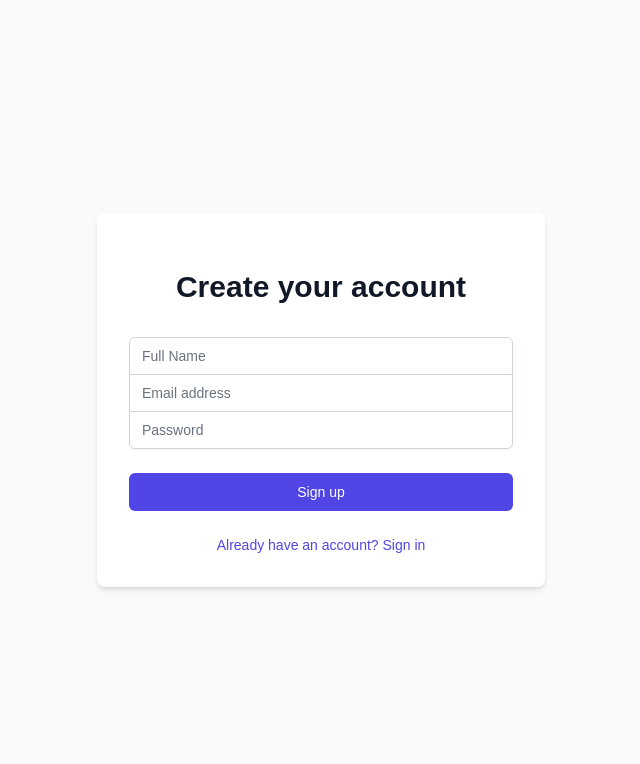
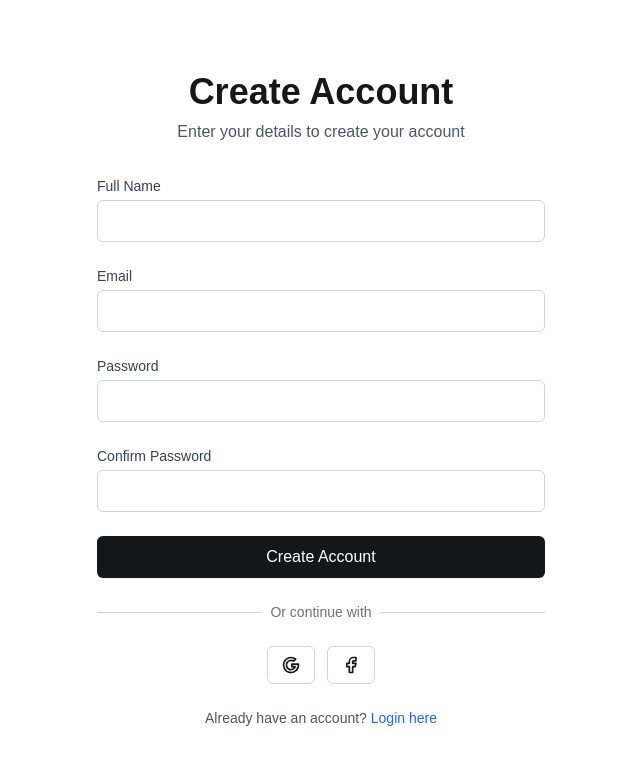
Before and after one commit to irwanphan/chronospace, a Next.js app: page /register in a window 1280 px wide. Shown: the top 764 px of the page, without its empty margins (319-959 px from the left). Built offline with nearby package versions, Linux system fonts and the light colour scheme.

Commit message:
redesign register page

```diff
--- a/app/register/page.tsx
+++ b/app/register/page.tsx
@@ -1,23 +1,24 @@
 'use client';
 
-import { useState } from 'react';
-import { useRouter } from 'next/navigation';
-import Link from 'next/link';
+import { useState } from "react";
+import { IconBrandGoogle, IconBrandFacebook } from "@tabler/icons-react";
+import { useRouter } from "next/navigation";
 
-export default function Register() {
+export default function RegisterPage() {
   const router = useRouter();
-  const [error, setError] = useState<string | null>(null);
-  const [loading, setLoading] = useState(false);
+  const [formData, setFormData] = useState({
+    name: "",
+    email: "",
+    password: "",
+    confirmPassword: ""
+  });
 
-  const handleSubmit = async (e: React.FormEvent<HTMLFormElement>) => {
+  const handleSubmit = async (e: React.FormEvent) => {
     e.preventDefault();
-    setLoading(true);
-    setError(null);
-
-    const formData = new FormData(e.currentTarget);
-    const email = formData.get('email') as string;
-    const password = formData.get('password') as string;
-    const name = formData.get('name') as string;
+    if (formData.password !== formData.confirmPassword) {
+      alert("Passwords don't match!");
+      return;
+    }
 
     try {
       const res = await fetch('/api/register', {
@@ -26,104 +27,124 @@ export default function Register() {
           'Content-Type': 'application/json',
         },
         body: JSON.stringify({
-          email,
-          password,
-          name,
+          name: formData.name,
+          email: formData.email,
+          password: formData.password,
         }),
       });
 
-      if (!res.ok) {
-        const data = await res.json();
-        throw new Error(data.message || 'Something went wrong');
+      if (res.ok) {
+        router.push('/login');
+      } else {
+        throw new Error('Registration failed');
       }
-
-      // Redirect to login page after successful registration
-      router.push('/login');
     } catch (error) {
-      if (error instanceof Error) {
-        setError(error.message);
-      } else {
-        setError('An unexpected error occurred');
-      }
-    } finally {
-      setLoading(false);
+      console.error('Registration error:', error);
     }
   };
 
+  const handleChange = (e: React.ChangeEvent<HTMLInputElement>) => {
+    setFormData({
+      ...formData,
+      [e.target.name]: e.target.value
+    });
+  };
+
   return (
-    <div className="min-h-screen flex items-center justify-center bg-gray-50">
-      <div className="max-w-md w-full space-y-8 p-8 bg-white rounded-lg shadow-md">
-        <div>
-          <h2 className="mt-6 text-center text-3xl font-extrabold text-gray-900">
-            Create your account
-          </h2>
-        </div>
-        <form className="mt-8 space-y-6" onSubmit={handleSubmit}>
-          <div className="rounded-md shadow-sm -space-y-px">
+    <div className="min-h-screen flex">
+      <div className="flex-1 flex items-center justify-center p-8">
+        <div className="w-full max-w-md space-y-8">
+          <div className="text-center">
+            <h1 className="text-4xl font-bold mb-2">Create Account</h1>
+            <p className="text-gray-600">Enter your details to create your account</p>
+          </div>
+
+          <form onSubmit={handleSubmit} className="space-y-6">
             <div>
-              <label htmlFor="name" className="sr-only">
-                Full Name
-              </label>
+              <label className="block text-sm font-medium text-gray-700">Full Name</label>
               <input
-                id="name"
+                type="text"
                 name="name"
-                type="text"
+                value={formData.name}
+                onChange={handleChange}
+                className="mt-1 block w-full px-3 py-2 border border-gray-300 rounded-md"
                 required
-                className="appearance-none rounded-none relative block w-full px-3 py-2 border border-gray-300 placeholder-gray-500 text-gray-900 rounded-t-md focus:outline-none focus:ring-indigo-500 focus:border-indigo-500 focus:z-10 sm:text-sm"
-                placeholder="Full Name"
               />
             </div>
+
             <div>
-              <label htmlFor="email" className="sr-only">
-                Email address
-              </label>
+              <label className="block text-sm font-medium text-gray-700">Email</label>
               <input
-                id="email"
+                type="email"
                 name="email"
-                type="email"
+                value={formData.email}
+                onChange={handleChange}
+                className="mt-1 block w-full px-3 py-2 border border-gray-300 rounded-md"
                 required
-                className="appearance-none rounded-none relative block w-full px-3 py-2 border border-gray-300 placeholder-gray-500 text-gray-900 focus:outline-none focus:ring-indigo-500 focus:border-indigo-500 focus:z-10 sm:text-sm"
-                placeholder="Email address"
               />
             </div>
+
             <div>
-              <label htmlFor="password" className="sr-only">
-                Password
-              </label>
+              <label className="block text-sm font-medium text-gray-700">Password</label>
               <input
-                id="password"
+                type="password"
                 name="password"
-                type="password"
+                value={formData.password}
+                onChange={handleChange}
+                className="mt-1 block w-full px-3 py-2 border border-gray-300 rounded-md"
                 required
-                className="appearance-none rounded-none relative block w-full px-3 py-2 border border-gray-300 placeholder-gray-500 text-gray-900 rounded-b-md focus:outline-none focus:ring-indigo-500 focus:border-indigo-500 focus:z-10 sm:text-sm"
-                placeholder="Password"
               />
             </div>
-          </div>
 
-          {error && (
-            <div className="text-red-500 text-sm text-center">{error}</div>
-          )}
+            <div>
+              <label className="block text-sm font-medium text-gray-700">Confirm Password</label>
+              <input
+                type="password"
+                name="confirmPassword"
+                value={formData.confirmPassword}
+                onChange={handleChange}
+                className="mt-1 block w-full px-3 py-2 border border-gray-300 rounded-md"
+                required
+              />
+            </div>
 
-          <div>
             <button
               type="submit"
-              disabled={loading}
-              className="group relative w-full flex justify-center py-2 px-4 border border-transparent text-sm font-medium rounded-md text-white bg-indigo-600 hover:bg-indigo-700 focus:outline-none focus:ring-2 focus:ring-offset-2 focus:ring-indigo-500 disabled:bg-indigo-400"
+              className="w-full py-2 px-4 border border-transparent rounded-md shadow-sm text-white bg-[#14161A] hover:bg-[#14161A]/90"
             >
-              {loading ? 'Creating account...' : 'Sign up'}
+              Create Account
             </button>
-          </div>
 
-          <div className="text-sm text-center">
-            <Link
-              href="/login"
-              className="font-medium text-indigo-600 hover:text-indigo-500"
-            >
-              Already have an account? Sign in
-            </Link>
-          </div>
-        </form>
+            <div className="relative">
+              <div className="absolute inset-0 flex items-center">
+                <div className="w-full border-t border-gray-300" />
+              </div>
+              <div className="relative flex justify-center text-sm">
+                <span className="px-2 bg-white text-gray-500">Or continue with</span>
+              </div>
+            </div>
+
+            <div className="flex justify-center gap-3">
+              <button type="button" className="w-12 p-2 border border-gray-300 rounded-md flex justify-center">
+                <IconBrandGoogle size={20} />
+              </button>
+              <button type="button" className="w-12 p-2 border border-gray-300 rounded-md flex justify-center">
+                <IconBrandFacebook size={20} />
+              </button>
+            </div>
+
+            <p className="text-center text-sm text-gray-600">
+              Already have an account?{' '}
+              <button
+                type="button"
+                onClick={() => router.push('/login')}
+                className="font-medium text-blue-600 hover:text-blue-500"
+              >
+                Login here
+              </button>
+            </p>
+          </form>
+        </div>
       </div>
     </div>
   );
```
